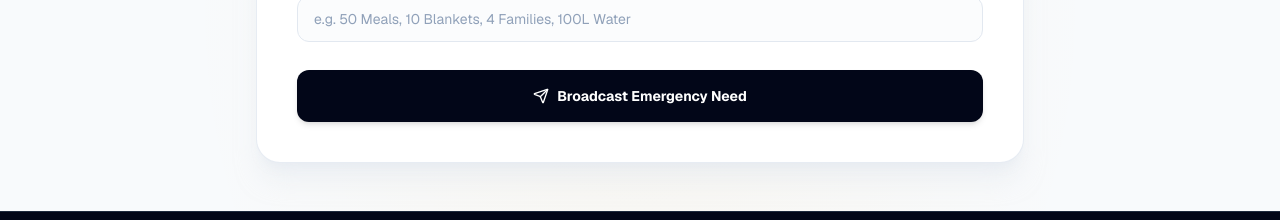
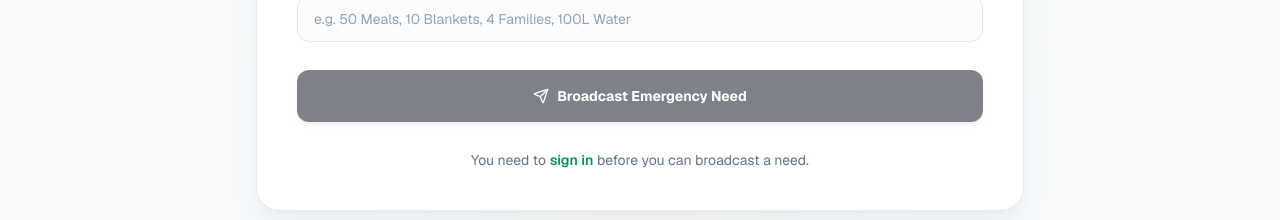
Before and after one commit to Balanced0/ReliefLink, a Next.js app: page /needs/new in a window 1280 px wide. Shown: the part 872-1092 px from the top of the page. Built offline with nearby package versions, Linux system fonts and the light colour scheme; no server answers.

Commit message:
feat: require user authentication to post needs and provide sign-in prompt

```diff
--- a/app/needs/new/page.js
+++ b/app/needs/new/page.js
@@ -377,8 +377,9 @@ export default function PostNeedPage() {
 
             <button
               type="submit"
-              disabled={loading || areasLoading}
-              className="w-full bg-slate-950 hover:bg-slate-800 text-white rounded-xl py-4 font-bold text-sm shadow-md hover:shadow-lg transition-all focus:outline-none focus:ring-2 focus:ring-slate-500 disabled:opacity-50 flex items-center justify-center gap-2 active:scale-[0.98]"
+              disabled={loading || areasLoading || !user}
+              title={!user ? "You must be signed in to post a need" : undefined}
+              className="w-full bg-slate-950 hover:bg-slate-800 text-white rounded-xl py-4 font-bold text-sm shadow-md hover:shadow-lg transition-all focus:outline-none focus:ring-2 focus:ring-slate-500 disabled:opacity-50 disabled:cursor-not-allowed flex items-center justify-center gap-2 active:scale-[0.98]"
             >
               {loading ? (
                 <><Loader2 size={16} className="animate-spin text-slate-400" /> Broadcasting Need…</>
@@ -386,6 +387,16 @@ export default function PostNeedPage() {
                 <><Send size={16} /> Broadcast Emergency Need</>
               )}
             </button>
+
+            {!authLoading && !user && (
+              <p className="text-center text-sm text-slate-500">
+                You need to{" "}
+                <Link href="/login" className="font-semibold text-emerald-600 hover:underline">
+                  sign in
+                </Link>{" "}
+                before you can broadcast a need.
+              </p>
+            )}
           </form>
         </div>
       </div>
```
